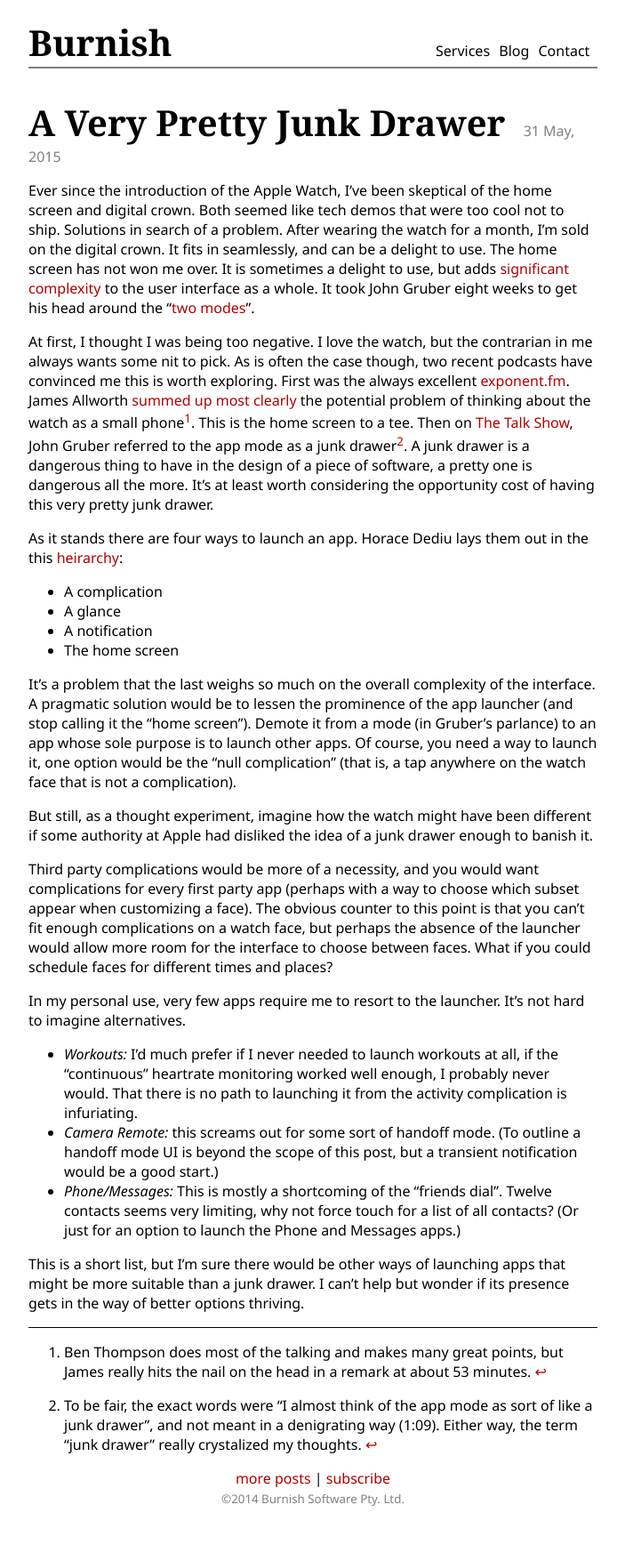
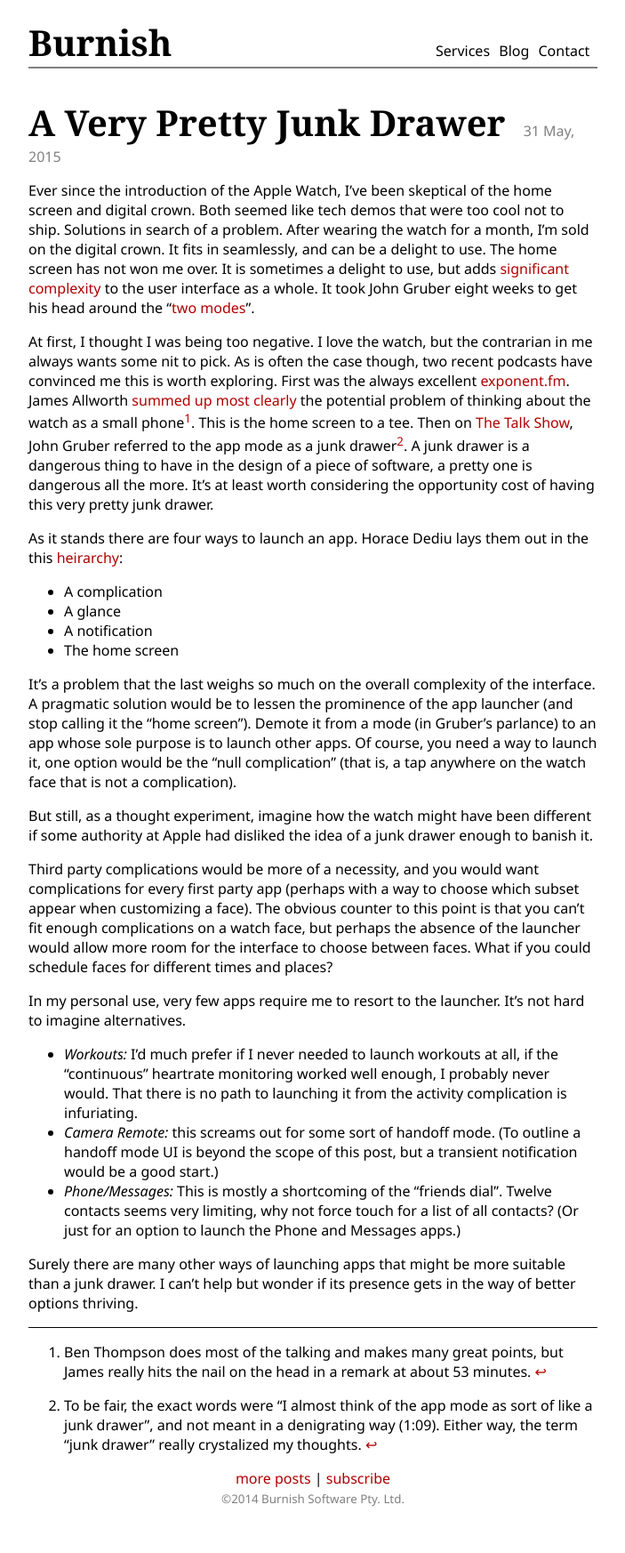
Before and after one commit to burnish/burnish.github.com, a Jekyll site: the page built from _posts/2015-05-31-a-very-pretty-junk-drawer.md, in a window 1280 px wide. Shown: the whole page at 89% size, without its empty margins (288-991 px from the left). Built offline with Jekyll 4.4.1, drawn with Linux system fonts in a browser that asks for light colours.

Commit message:
Created :_posts/2015-05-31-a-very-pretty-junk-drawer.md

```diff
--- a/_posts/2015-05-31-a-very-pretty-junk-drawer.md
+++ b/_posts/2015-05-31-a-very-pretty-junk-drawer.md
@@ -28,7 +28,7 @@
  - *Camera Remote:* this screams out for some sort of handoff mode. (To outline a handoff mode UI is beyond the scope of this post, but a transient notification would be a good start.)
  - *Phone/Messages:* This is mostly a shortcoming of the "friends dial". Twelve contacts seems very limiting, why not force touch for a list of all contacts? (Or just for an option to launch the Phone and Messages apps.)
 
-This is a short list, but I'm sure there would be other ways of launching apps that might be more suitable than a junk drawer. I can't help but wonder if its presence gets in the way of better options thriving.
+Surely there are many other ways of launching apps that might be more suitable than a junk drawer. I can't help but wonder if its presence gets in the way of better options thriving.
 
 [^1]: Ben Thompson does most of the talking and makes many great points, but James really hits the nail on the head in a remark at about 53 minutes.
 [^2]: To be fair, the exact words were "I almost think of the app mode as sort of like a junk drawer", and not meant in a denigrating way (1:09). Either way, the term "junk drawer" really crystalized my thoughts.
```
